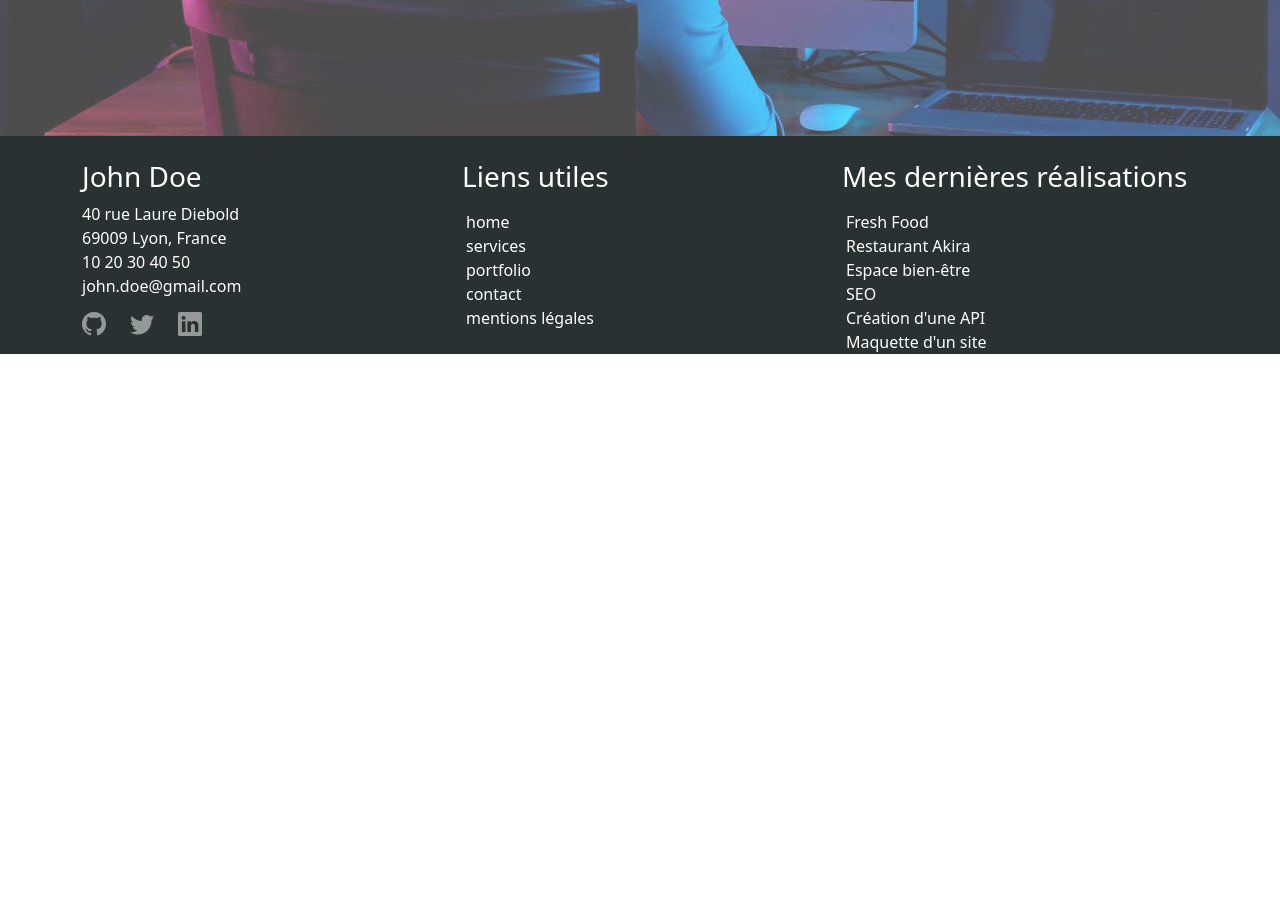
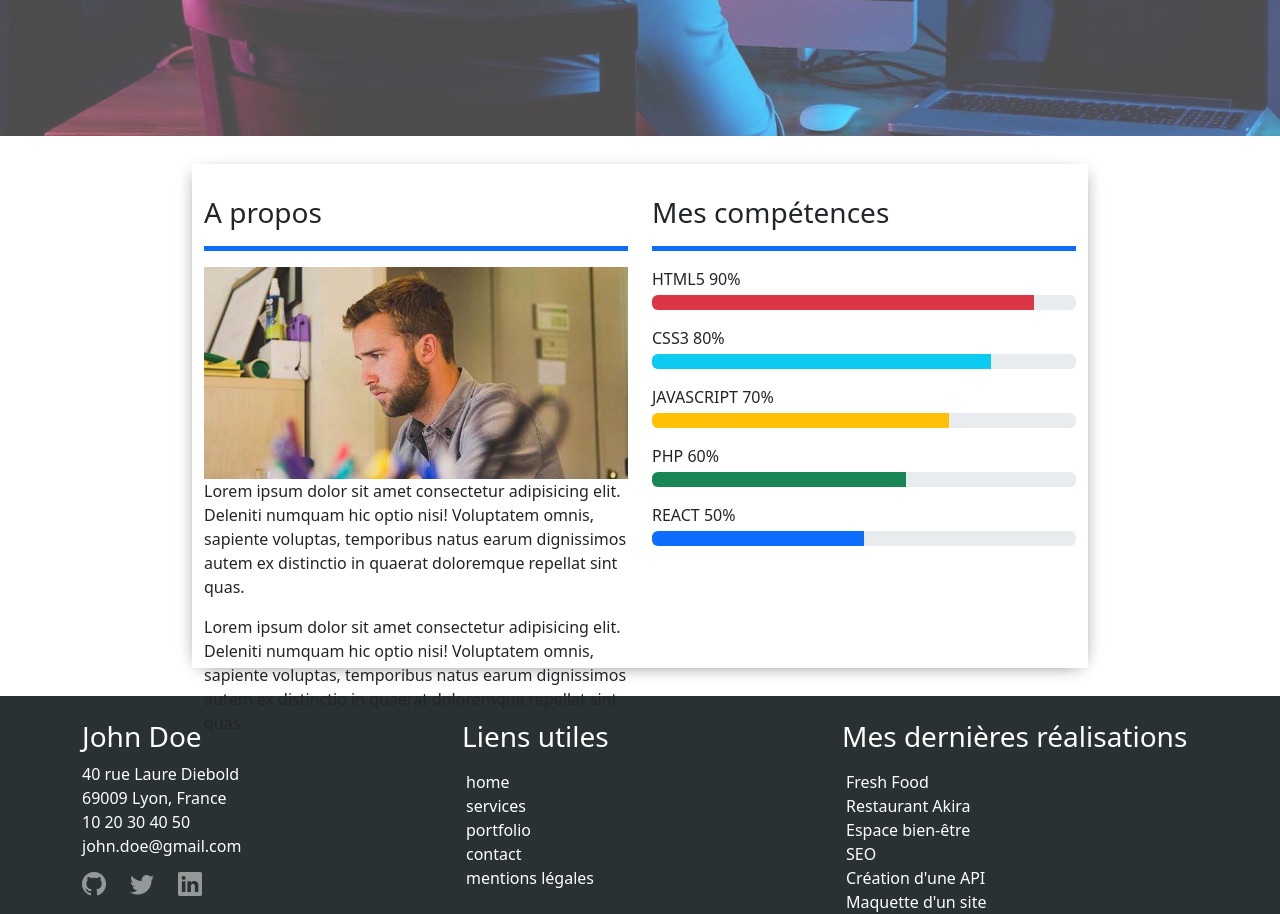
Before and after one commit to Charpyspm/portfolio, a React (Create React App) app: page / in a window 1280 px wide. Shown: the part 720-1634 px from the top of the page. Before the commit the page ends 1074 px from the top, so only its background shows below. Built offline with nearby package versions, Linux system fonts and the light colour scheme.

Commit message:
fin de la mise en page de la page  home

```diff
--- a/src/index.css
+++ b/src/index.css
@@ -95,3 +95,36 @@ code {
   font-size: 2rem;
   text-align: center;
 }
+
+
+/*presentation de john doe*/
+
+.section-presentation {
+  display: flex;
+  justify-content: center;
+  align-items: center;
+  height: 70vh;
+}
+
+.presentation-text {
+  box-shadow: 0 8px 16px -8px rgba(0,0,0,0.3),
+              8px 0 16px -8px rgba(0,0,0,0.2),
+             -8px 0 16px -8px rgba(0,0,0,0.2);
+  height: 90%;
+  width: 70%;
+  display: flex;
+  padding-top: 2rem;
+}
+
+.separation {
+  color: blue;
+  background-color: blue;
+  opacity: 1;
+  height: 5px;
+  border: none;
+}
+
+.img-john {
+  width: 100%;
+  height: auto;
+}
--- a/src/pages/home.jsx
+++ b/src/pages/home.jsx
@@ -1,12 +1,94 @@
 import React from 'react';
+import johnDoeImg from '../images/john-doe-about.jpg';
 
 export default function HOME() {
   return (
-    <div className="home d-flex flex-column justify-content-center align-items-center presentation">
-      <h1 className='text-center'>Bonjour, je suis John DOE</h1>
-      <h2 className='text-center'>Développeur web full stack</h2>
-      <button className='btn btn-danger mt-3'>En savoir plus</button>
-    </div>
+    <>
+      <div className="home d-flex flex-column justify-content-center align-items-center presentation">
+        <h1 className='text-center'>Bonjour, je suis John DOE</h1>
+        <h2 className='text-center'>Développeur web full stack</h2>
+        <button className='btn btn-danger mt-3'>En savoir plus</button>
+      </div>
+      <div className='section-presentation'>
+        <div className='presentation-text row'>
+          <div className='presentation-text-title col-12 col-md-6'>
+            <h3 className='text-start'>A propos</h3>
+            <hr className='separation bg-primary'/>
+            <img src={johnDoeImg} alt='John Doe' className='img-john'/>
+            <p>Lorem ipsum dolor sit amet consectetur adipisicing elit.
+              Deleniti numquam hic optio nisi! Voluptatem omnis, sapiente voluptas,
+               temporibus natus earum dignissimos autem ex distinctio in quaerat doloremque repellat sint quas.</p>
+            <p>Lorem ipsum dolor sit amet consectetur adipisicing elit.
+               Deleniti numquam hic optio nisi! Voluptatem omnis, sapiente voluptas,
+                temporibus natus earum dignissimos autem ex distinctio in quaerat doloremque repellat sint quas.</p>
+          </div>
+          <div className='presentation-text-title col-12 col-md-6'>
+            <h3 className='text-start'>Mes compétences</h3>
+            <hr className='separation bg-primary'/>
+            <p className='mb-1'>HTML5 90%</p>
+            <div className="progress mb-3" style={{height: "15px"}}>
+              <div
+                className="progress-bar bg-danger"
+                role="progressbar"
+                style={{width: "90%"}}
+                aria-valuenow="90"
+                aria-valuemin="0"
+                aria-valuemax="100"
+              >
+              </div>
+            </div>
+            <p className='mb-1'>CSS3 80%</p>
+            <div className="progress mb-3" style={{height: "15px"}}>
+              <div
+                className="progress-bar bg-info"
+                role="progressbar"
+                style={{width: "80%"}}
+                aria-valuenow="80"
+                aria-valuemin="0"
+                aria-valuemax="100"
+              >
+              </div>
+            </div>
+            <p className='mb-1'>JAVASCRIPT 70%</p>
+            <div className="progress mb-3" style={{height: "15px"}}>
+              <div
+                className="progress-bar bg-warning"
+                role="progressbar"
+                style={{width: "70%"}}
+                aria-valuenow="70"
+                aria-valuemin="0"
+                aria-valuemax="100"
+              >
+              </div>
+            </div>
+            <p className='mb-1'>PHP 60%</p>
+            <div className="progress mb-3" style={{height: "15px"}}>
+              <div
+                className="progress-bar bg-success"
+                role="progressbar"
+                style={{width: "60%"}}
+                aria-valuenow="60"
+                aria-valuemin="0"
+                aria-valuemax="100"
+              >
+              </div>
+            </div>
+            <p className='mb-1'>REACT 50%</p>
+            <div className="progress mb-3" style={{height: "15px"}}>
+              <div
+                className="progress-bar bg-primary"
+                role="progressbar"
+                style={{width: "50%"}}
+                aria-valuenow="50"
+                aria-valuemin="0"
+                aria-valuemax="100"
+              >
+              </div>
+            </div>
+          </div>
+        </div>
+      </div>
+    </>
   );
 
 }
```
Also changed, not shown: src/images/john-doe-about.jpg (added).
